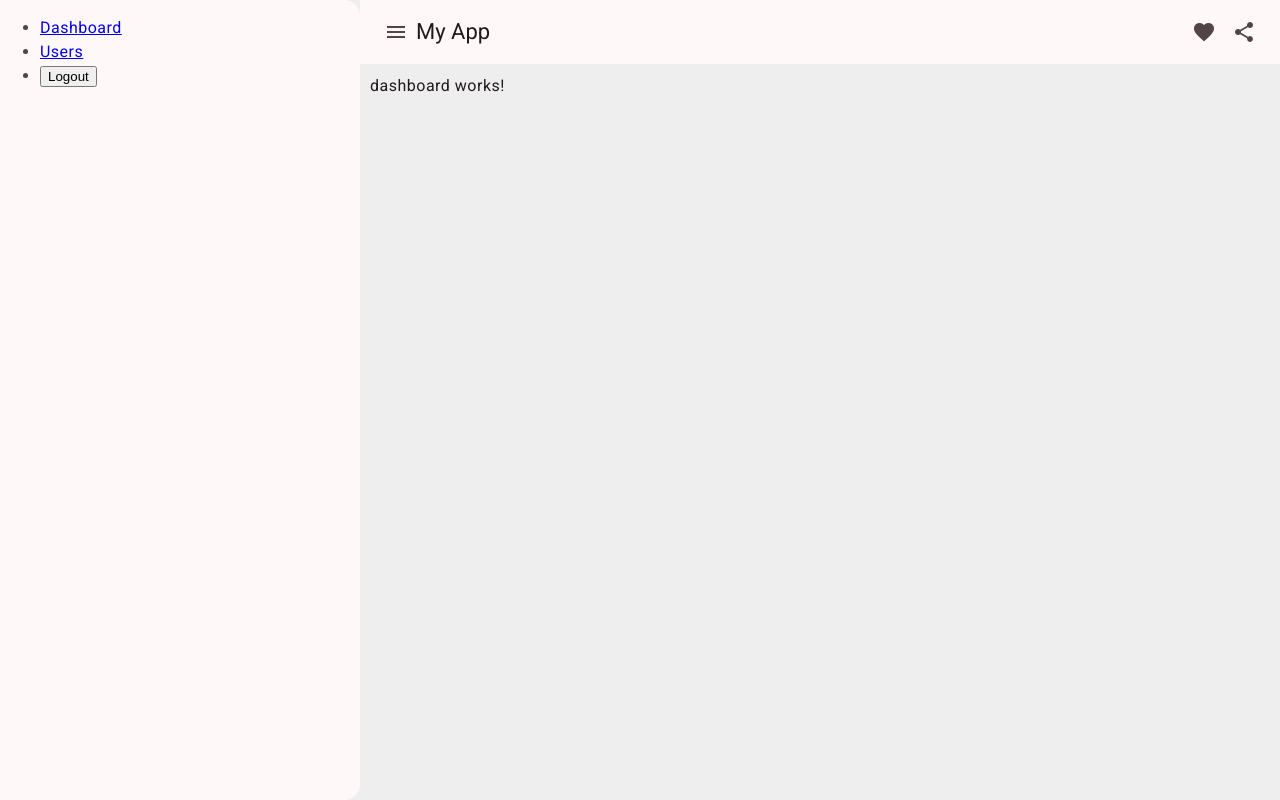
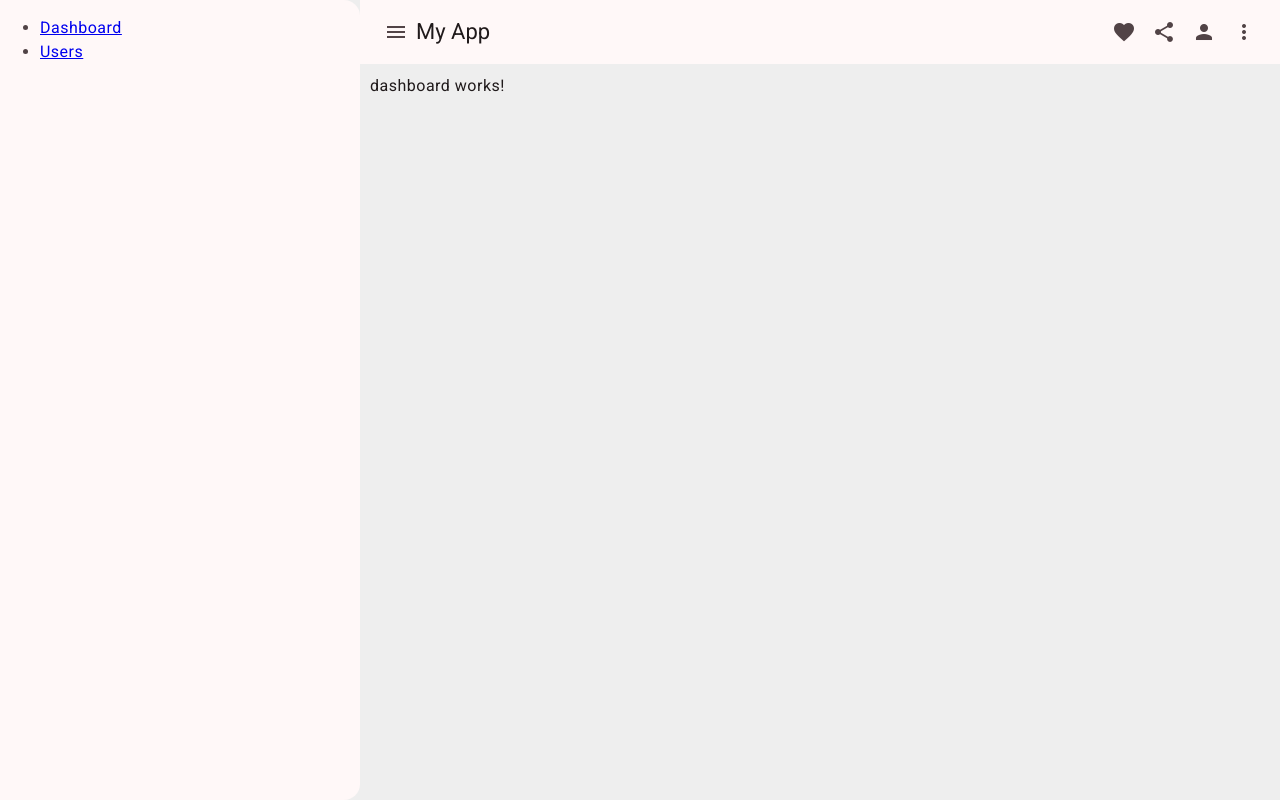
Before and after one commit to nadimsheikh07/my-angular-app, an Angular app: page /admin/dashboard in a window 1280 px wide. Built offline with nearby package versions, Linux system fonts and the light colour scheme; sample sign-in values are in the browser's storage.

Commit message:
add menu

```diff
--- a/src/app/admin/admin-layout/admin-layout.component.html
+++ b/src/app/admin/admin-layout/admin-layout.component.html
@@ -5,7 +5,6 @@
             <ul>
                 <li><a class="button" routerLink="/admin/">Dashboard</a></li>
                 <li><a class="button" routerLink="/admin/users">Users</a></li>
-                <li><button (click)="logout()">Logout</button></li>
             </ul>
         </nav>
     </mat-sidenav>
@@ -24,6 +23,31 @@
             <button mat-icon-button class="example-icon" aria-label="Example icon-button with share icon">
                 <mat-icon>share</mat-icon>
             </button>
+
+            <mat-menu #accountMenu="matMenu">
+                <ng-template matMenuContent>
+                    <button mat-menu-item>Profile</button>
+                    <button mat-menu-item>Reset Password</button>
+                    <button mat-menu-item (click)="logout()">Logout</button>
+                </ng-template>
+            </mat-menu>
+
+            <button mat-icon-button [matMenuTriggerFor]="accountMenu">
+                <mat-icon>person</mat-icon>
+            </button>
+
+            <mat-menu #appMenu="matMenu">
+                <ng-template matMenuContent>
+                    <button mat-menu-item (click)="openWebsite()">Website</button>
+                    <button mat-menu-item>Settings</button>
+                    <button mat-menu-item>Help</button>
+                </ng-template>
+            </mat-menu>
+
+            <button mat-icon-button [matMenuTriggerFor]="appMenu">
+                <mat-icon>more_vert</mat-icon>
+            </button>
+
         </mat-toolbar>
 
         <div class="container">
--- a/src/app/admin/admin-layout/admin-layout.component.ts
+++ b/src/app/admin/admin-layout/admin-layout.component.ts
@@ -1,12 +1,13 @@
 import { Component } from "@angular/core";
 import { AuthService } from "../services/auth.service";
-import { RouterModule, RouterOutlet } from "@angular/router";
+import { Router, RouterModule, RouterOutlet } from "@angular/router";
 import { MatSidenavModule } from "@angular/material/sidenav";
 import { CommonModule } from "@angular/common";
 import { FormsModule } from "@angular/forms";
 import { MatToolbarModule } from "@angular/material/toolbar";
 import { MatButtonModule } from "@angular/material/button";
 import { MatIconModule } from "@angular/material/icon";
+import { MatMenuModule } from "@angular/material/menu";
 
 @Component({
   selector: "app-admin-layout",
@@ -19,7 +20,8 @@ import { MatIconModule } from "@angular/material/icon";
     MatSidenavModule,
     MatToolbarModule,
     MatButtonModule,
-    MatIconModule
+    MatIconModule,
+    MatMenuModule
   ],
   templateUrl: "./admin-layout.component.html",
   styleUrl: "./admin-layout.component.scss"
@@ -28,9 +30,12 @@ export class AdminLayoutComponent {
   events: string[] = [];
   opened: boolean = true;
 
-  constructor(private readonly authService: AuthService) {}
+  constructor(private readonly authService: AuthService,private router: Router) {}
 
   logout(): void {
     this.authService.logout();
   }
+  openWebsite(): void {
+    this.router.navigate(["/"]);
+  }
 }
```
